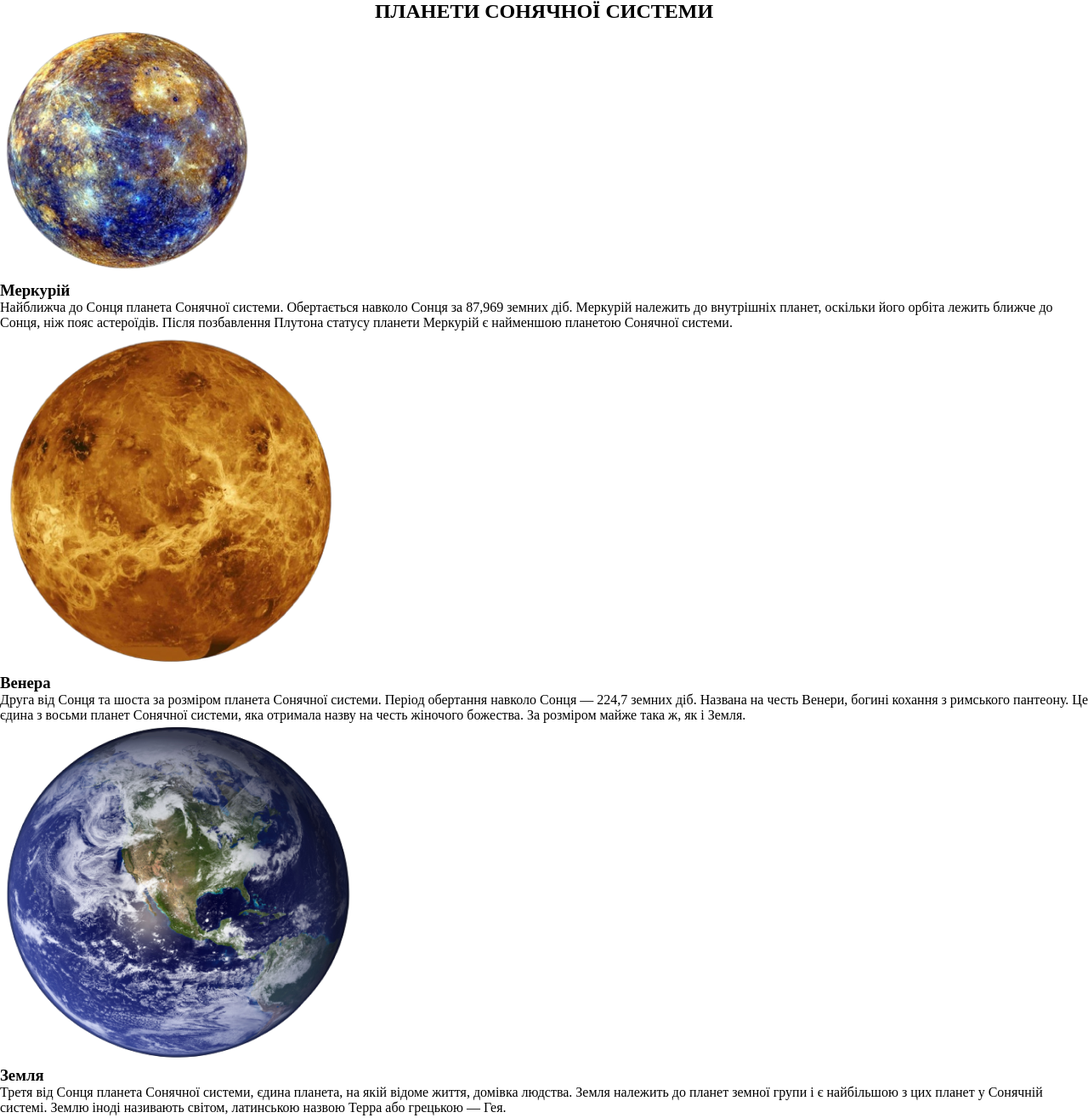
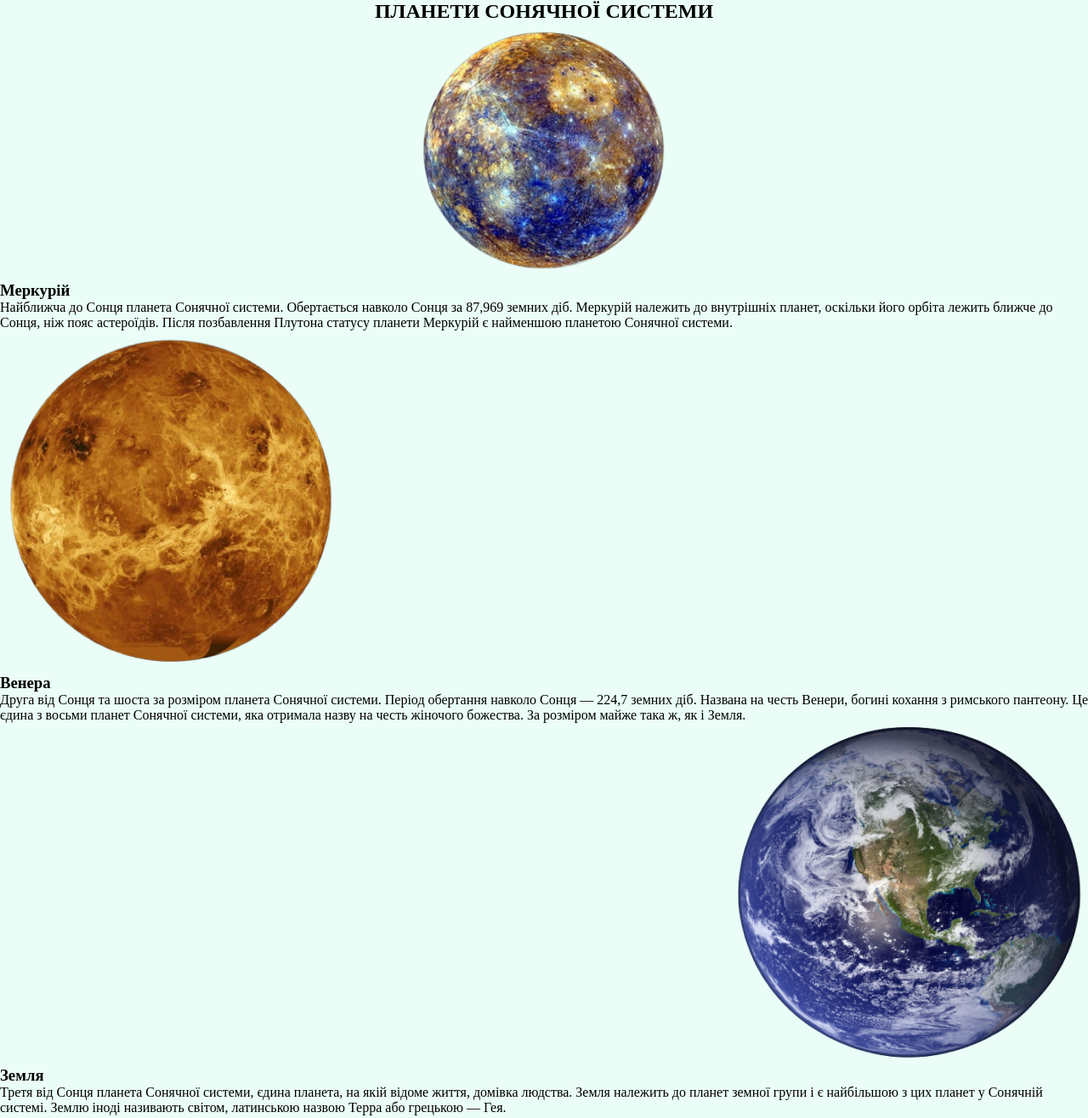
Before and after one commit to Coconutcharmer/planets, a plain HTML site: page index.html in a window 1280 px wide. Shown: the top 1316 px of the page at 85% size. Drawn offline with Linux system fonts and the light colour scheme.

Commit message:
homework

```diff
--- a/style/page.css
+++ b/style/page.css
@@ -3,18 +3,15 @@
     margin: 0%;
     box-sizing: border-box;
 }
-h1 {
+body {
+    background-color: rgb(234, 253, 247);;
+}
+.header {
     text-align: center;
-    color: black;
 }
-*p {
-    text-align: left;
-    font-weight: 400;
-    letter-spacing: 0%;
-    color: black;
+.img-center {
+    text-align: center;
 }
-*h3{
-    text-align: left;
-    color: black;
-    letter-spacing: 0%;
+.img-right {
+    text-align: right;
 }
```
